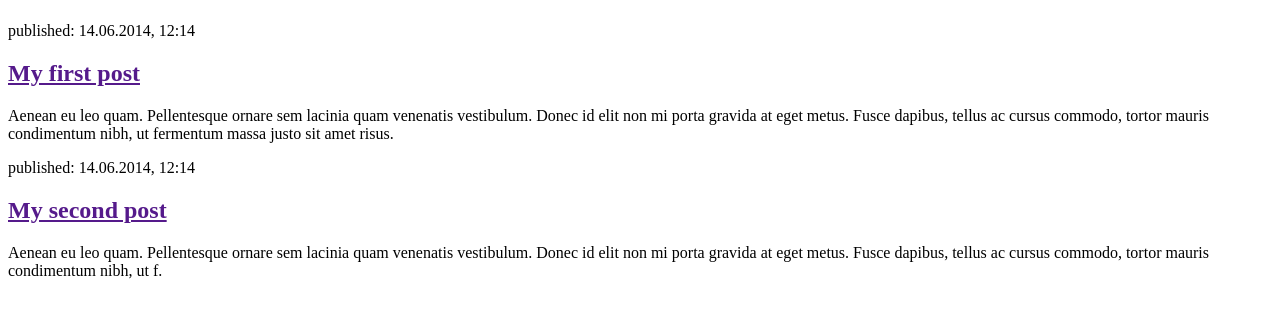
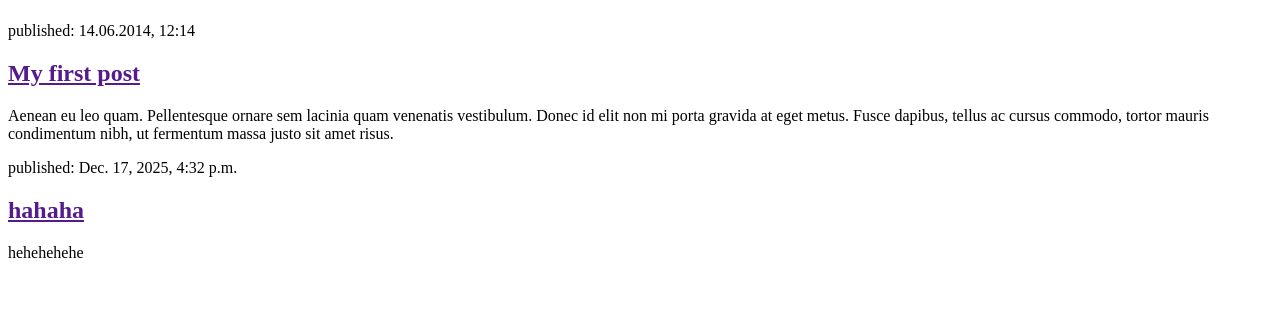
Before and after one commit to ishwarsinghh/my-companyapp, a Django app: page / in a window 1280 px wide. Shown: the part 58-376 px from the top of the page. Run offline with Django 5.2, Linux system fonts and the light colour scheme; data comes from the database, SQL or seed files in the repository; both versions use the stored data as it was after the commit.

Commit message:
Modified templates to display post from database

```diff
--- a/companyapp/templates/companyapp/postlist.html
+++ b/companyapp/templates/companyapp/postlist.html
@@ -14,10 +14,12 @@
             <p>Aenean eu leo quam. Pellentesque ornare sem lacinia quam venenatis vestibulum. Donec id elit non mi porta gravida at eget metus. Fusce dapibus, tellus ac cursus commodo, tortor mauris condimentum nibh, ut fermentum massa justo sit amet risus.</p>
         </article>
 
-        <article>
-            <time>published: 14.06.2014, 12:14</time>
-            <h2><a href="">My second post</a></h2>
-            <p>Aenean eu leo quam. Pellentesque ornare sem lacinia quam venenatis vestibulum. Donec id elit non mi porta gravida at eget metus. Fusce dapibus, tellus ac cursus commodo, tortor mauris condimentum nibh, ut f.</p>
-        </article>
+        {% for post in posts %}
+    <article>
+        <time>published: {{ post.published_date }}</time>
+        <h2><a href="">{{ post.title }}</a></h2>
+        <p>{{ post.text|linebreaksbr }}</p>
+    </article>
+    {% endfor %}
     </body>
 </html>
--- a/companyapp/views.py
+++ b/companyapp/views.py
@@ -1,5 +1,7 @@
 from django.shortcuts import render
-
+from .models import Post
+from django.utils import timezone
 # Create your views here.
 def postlist(request):
-    return render(request,'companyapp/postlist.html',{})
+    posts = Post.objects.filter(published_date__lte=timezone.now()).order_by('published_date')
+    return render(request,'companyapp/postlist.html',{'posts': posts})
```
Also changed, not shown: db.sqlite3.
